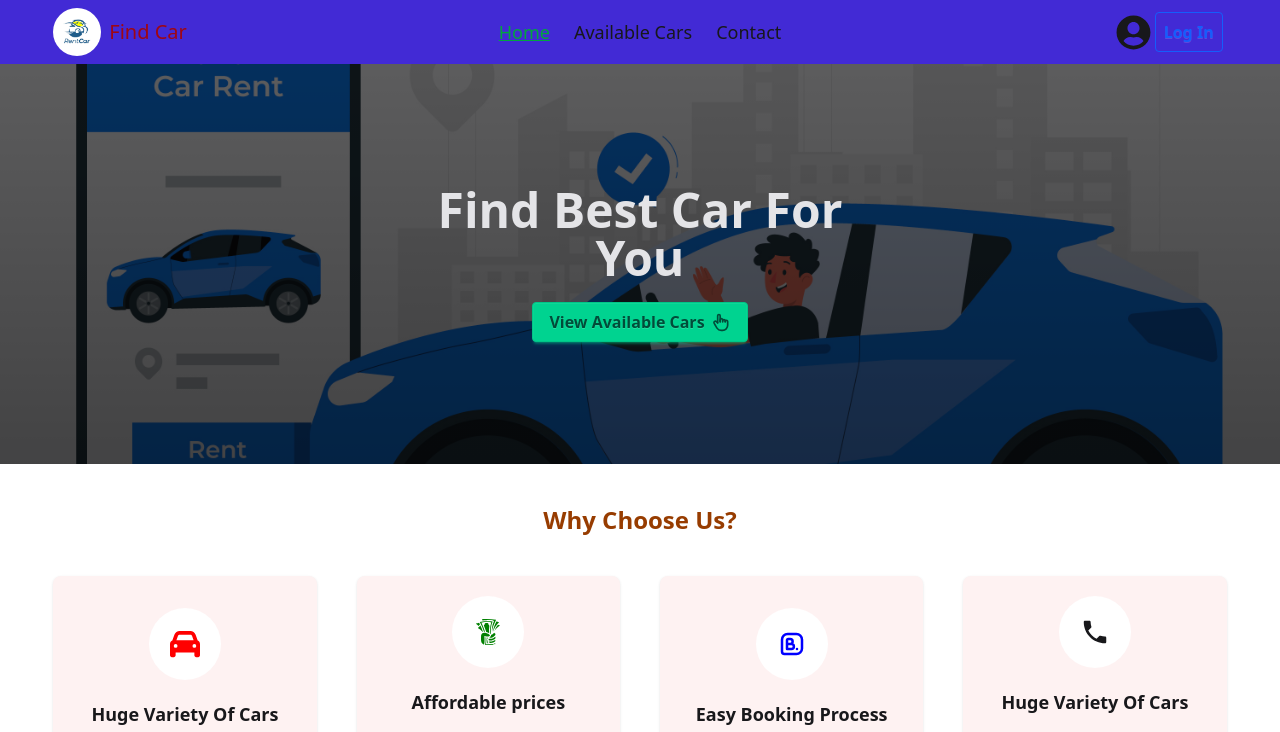
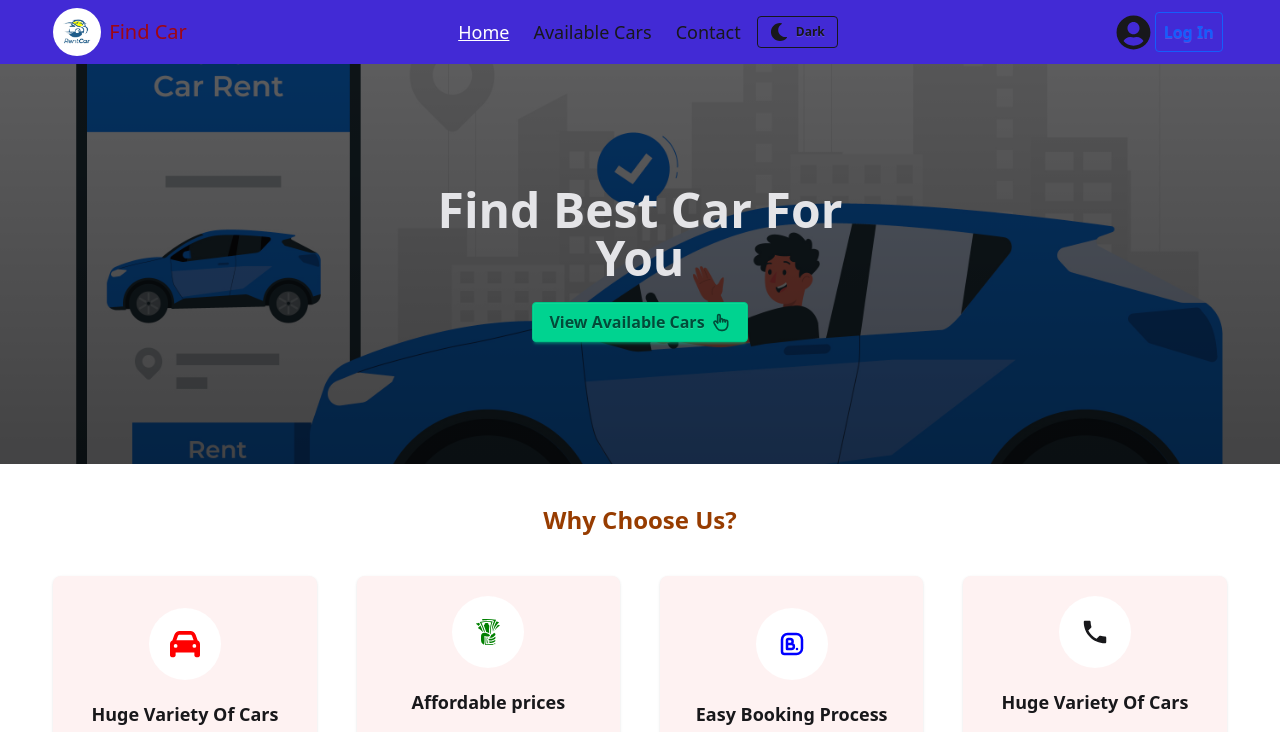
Before and after one commit to Tareq088/Car-Rent-Client-Side, a React (Vite) app: page / in a window 1280 px wide. Shown: the top 732 px of the page. Built offline with nearby package versions, Linux system fonts and the light colour scheme; no server answers.

Commit message:
dark/light theme is added

```diff
--- a/src/Components/Navbar/Navbar.jsx
+++ b/src/Components/Navbar/Navbar.jsx
@@ -1,24 +1,36 @@
-import React, { use } from 'react';
+import React, { use, useEffect, useState } from 'react';
 import { Link, NavLink, useNavigate } from 'react-router';
 import carLogo from "../../assets/car logo.jpg"
 import { AuthContext } from '../../Contexts/AuthContext';
 import Swal from 'sweetalert2';
 import { Tooltip } from 'react-tooltip';
-import { FaUserCircle } from 'react-icons/fa';
+import { FaMoon, FaSun, FaUserCircle } from 'react-icons/fa';
 
 const Navbar = () => {
     const {user, logOutUer} = use(AuthContext);
     const navigate = useNavigate();
+
+    const [theme, setTheme] = useState(localStorage.getItem("theme") || "light");
+    // Apply theme to HTML element
+    useEffect(() => {
+        document.documentElement.setAttribute("data-theme", theme);
+        localStorage.setItem("theme", theme);
+    }, [theme]);
+
+    const toggleTheme = () => {
+        setTheme(prev => (prev === "light" ? "dark" : "light"));
+    };
+
     const navList = <>
-                <li className='text-lg'><NavLink to='/' className={({isActive})=> isActive ? 'underline text-green-600' : ''}>Home</NavLink></li>
-                <li className='text-lg'><NavLink to='/available-cars' className={({isActive})=> isActive ? 'underline text-green-600' : ''}>Available Cars</NavLink></li>
-                <li className='text-lg'><NavLink to='/contact' className={({isActive})=> isActive ? 'underline text-green-600' : ''}>Contact</NavLink></li>
+                <li className='text-lg'><NavLink to='/' className={({isActive})=> isActive ? 'underline text-white' : ''}>Home</NavLink></li>
+                <li className='text-lg'><NavLink to='/available-cars' className={({isActive})=> isActive ? 'underline text-white' : ''}>Available Cars</NavLink></li>
+                <li className='text-lg'><NavLink to='/contact' className={({isActive})=> isActive ? 'underline text-white' : ''}>Contact</NavLink></li>
                 {
                     user &&
                     <>
-                        <li className='text-lg'><NavLink to='/add-car' className={({isActive})=> isActive ? 'underline text-green-600' : ''}>Add Car</NavLink></li>
-                        <li className='text-lg'><NavLink to='/my-cars' className={({isActive})=> isActive ? 'underline text-green-600' : ''}>My Cars</NavLink></li>
-                        <li className='text-lg'><NavLink to='/my-bookings' className={({isActive})=> isActive ? 'underline text-green-600' : ''}>My Bookings</NavLink></li>
+                        <li className='text-lg'><NavLink to='/add-car' className={({isActive})=> isActive ? 'underline text-white' : ''}>Add Car</NavLink></li>
+                        <li className='text-lg'><NavLink to='/my-cars' className={({isActive})=> isActive ? 'underline text-white' : ''}>My Cars</NavLink></li>
+                        <li className='text-lg'><NavLink to='/my-bookings' className={({isActive})=> isActive ? 'underline text-white' : ''}>My Bookings</NavLink></li>
                     </>
                 }
             </>
@@ -59,6 +71,14 @@ const Navbar = () => {
                     <ul className="menu menu-horizontal px-1">
                         {navList}
                     </ul>
+                    {/* Dark/Light Mode Toggle */}
+                    <button
+                        onClick={toggleTheme}
+                        className="btn btn-sm btn-outline flex items-center gap-2"
+                    >
+                        {theme === "light" ? <FaMoon size={18} /> : <FaSun size={18} />}
+                        {theme === "light" ? "Dark" : "Light"}
+                    </button>
                 </div>
                 <div className="navbar-end h-10">
                     <div className="flex items-center gap-1">
```
